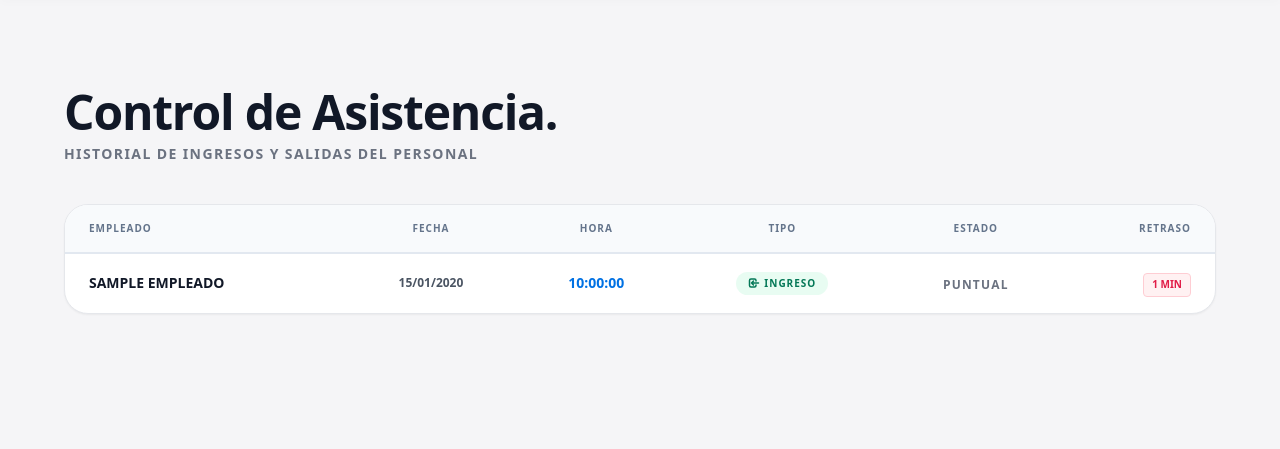
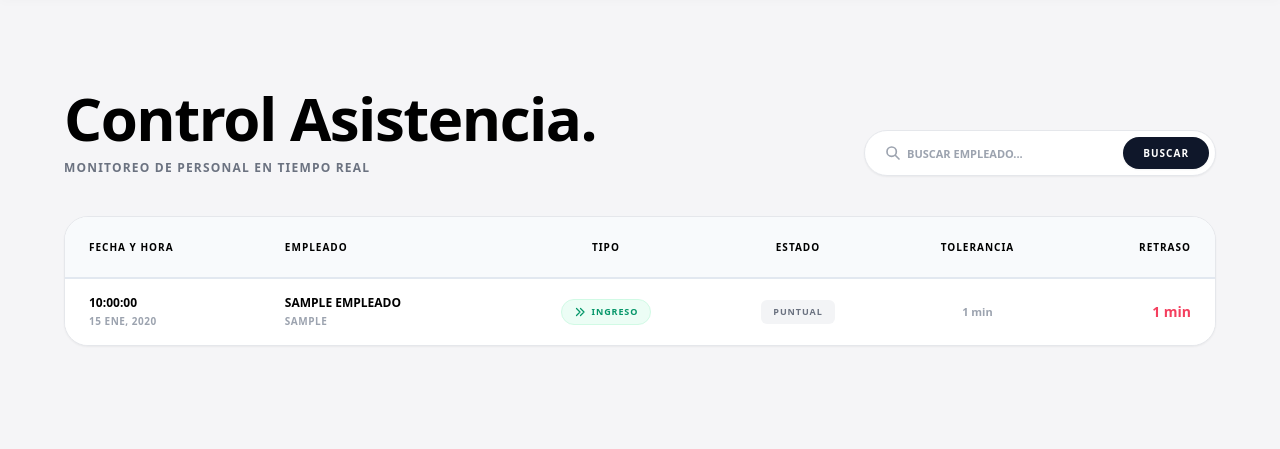
Before and after one commit to joseignaciolimasubieta/sistema-lima-django, a Django app: page /empleados/asistencia/ in a window 1280 px wide. Shown: the part 56-505 px from the top of the page. Run offline with Django 4.2, Linux system fonts and the light colour scheme; a user stored in the database is signed in; tables that the repository leaves empty hold one stand-in row (values such as "Sample post"); some libraries are stand-ins or nearby versions.

Commit message:
Ajuste de actualización

```diff
--- a/academico/models.py
+++ b/academico/models.py
@@ -357,11 +357,11 @@ class Empleado(models.Model):
     fecha_ingreso = models.DateField(blank=True, null=True, verbose_name="Fecha de Ingreso")
     salario_base = models.DecimalField(max_digits=10, decimal_places=2, default=0.00, verbose_name="Haber Básico Acordado")
 
-    # --- ¡VUELVE A AÑADIR ESTOS 4 CAMPOS! ---
+    # --- NUEVOS CAMPOS DE HORARIO ---
     hora_ingreso = models.TimeField(default=time(8, 30), verbose_name="Hora de Ingreso")
     hora_salida = models.TimeField(default=time(18, 30), verbose_name="Hora de Salida")
     tolerancia_minutos = models.IntegerField(default=10, verbose_name="Tolerancia (minutos)")
-    dias_laborales = models.CharField(max_length=50, default="L,M,X,J,V", verbose_name="Días Laborales")
+    dias_laborales = models.CharField(max_length=50, default="L,M,X,J,V", help_text="Ej: L,M,X,J,V,S", verbose_name="Días Laborales")
 
     class Meta:
         verbose_name = "Empleado"
--- a/academico/templates/asistencia_empleados.html
+++ b/academico/templates/asistencia_empleados.html
@@ -1,83 +1,97 @@
 {% extends 'base.html' %}
 {% block content %}
 
-<div class="max-w-7xl mx-auto px-4 sm:px-6 lg:px-8 py-10 animate-fade-in relative z-10 font-sans">
+<div class="max-w-[95rem] mx-auto px-4 md:px-8 pb-16 pt-10 animate-fade-in relative z-10 font-sans">
 
-    <div class="mb-10 flex flex-col md:flex-row md:items-end justify-between gap-6">
-        <div>
-            <h1 class="text-4xl md:text-5xl font-black text-gray-900 tracking-tight">Control de Asistencia.</h1>
-            <p class="text-sm font-bold text-gray-500 uppercase tracking-widest mt-2">Historial de Ingresos y Salidas del Personal</p>
+    <div class="mb-10 flex flex-col xl:flex-row xl:items-end justify-between gap-6 w-full">
+        <div class="space-y-3 shrink-0">
+            <h1 class="text-5xl md:text-6xl font-bold text-black tracking-tight">Control Asistencia.</h1>
+            <p class="text-xs font-bold text-gray-500 uppercase tracking-widest mt-2">Monitoreo de Personal en Tiempo Real</p>
+        </div>
+
+        <div class="flex flex-col items-end gap-3 w-full xl:w-auto shrink-0">
+            <form method="GET" class="flex flex-col sm:flex-row items-center justify-end gap-3 w-full">
+                <div class="flex items-center bg-white p-1.5 rounded-full border border-gray-200 shadow-sm w-full sm:w-[22rem] group focus-within:border-emerald-500 transition-all">
+                    <div class="relative w-full h-8 flex items-center">
+                        <div class="absolute left-3.5 text-gray-400 group-focus-within:text-emerald-500 transition-colors">
+                            <svg class="w-4 h-4" fill="none" stroke="currentColor" viewBox="0 0 24 24"><path stroke-linecap="round" stroke-linejoin="round" stroke-width="2.5" d="M21 21l-6-6m2-5a7 7 0 11-14 0 7 7 0 0114 0z"></path></svg>
+                        </div>
+                        <input type="text" name="buscar" value="{{ buscar|default:'' }}" placeholder="BUSCAR EMPLEADO..." class="w-full h-full pl-9 pr-2 bg-transparent outline-none text-[11px] font-bold text-black placeholder-gray-400">
+                    </div>
+                    <button type="submit" class="h-8 px-5 bg-slate-900 hover:bg-black text-white text-[10px] font-black rounded-full transition-all tracking-widest uppercase shadow-sm whitespace-nowrap ml-1">Buscar</button>
+                </div>
+            </form>
         </div>
     </div>
 
-    <div class="bg-white rounded-3xl shadow-sm border border-gray-200 overflow-hidden">
-        <div class="overflow-x-auto scrollbar-delgada">
-            <table class="w-full text-left border-collapse">
-                <thead>
-                    <tr class="bg-slate-50 border-b-2 border-slate-200">
-                        <th class="px-6 py-4 text-[10px] font-black text-slate-500 uppercase tracking-widest whitespace-nowrap">Empleado</th>
-                        <th class="px-6 py-4 text-[10px] font-black text-slate-500 uppercase tracking-widest text-center whitespace-nowrap">Fecha</th>
-                        <th class="px-6 py-4 text-[10px] font-black text-slate-500 uppercase tracking-widest text-center whitespace-nowrap">Hora</th>
-                        <th class="px-6 py-4 text-[10px] font-black text-slate-500 uppercase tracking-widest text-center whitespace-nowrap">Tipo</th>
-                        <th class="px-6 py-4 text-[10px] font-black text-slate-500 uppercase tracking-widest text-center whitespace-nowrap">Estado</th>
-                        <th class="px-6 py-4 text-[10px] font-black text-slate-500 uppercase tracking-widest text-right whitespace-nowrap">Retraso</th>
+    <div class="bg-white rounded-3xl border border-gray-200 overflow-hidden relative shadow-sm mb-10">
+        <div class="overflow-x-auto max-h-[650px] scrollbar-delgada relative">
+            <table class="w-full text-sm text-left border-collapse">
+                <thead class="bg-slate-50 border-b-2 border-slate-200 sticky top-0 z-20">
+                    <tr>
+                        <th class="py-5 px-6 text-left text-[10px] font-black text-black uppercase tracking-widest whitespace-nowrap">Fecha y Hora</th>
+                        <th class="py-5 px-6 text-left text-[10px] font-black text-black uppercase tracking-widest whitespace-nowrap">Empleado</th>
+                        <th class="py-5 px-6 text-center text-[10px] font-black text-black uppercase tracking-widest whitespace-nowrap">Tipo</th>
+                        <th class="py-5 px-6 text-center text-[10px] font-black text-black uppercase tracking-widest whitespace-nowrap">Estado</th>
+                        <th class="py-5 px-6 text-center text-[10px] font-black text-black uppercase tracking-widest whitespace-nowrap">Tolerancia</th>
+                        <th class="py-5 px-6 text-right text-[10px] font-black text-black uppercase tracking-widest whitespace-nowrap">Retraso</th>
                     </tr>
                 </thead>
-                <tbody class="divide-y divide-gray-100">
+
+                <tbody class="divide-y divide-gray-100 text-xs bg-white">
                     {% for a in asistencias %}
-                    <tr class="hover:bg-slate-50/50 transition-colors group">
-                        <td class="px-6 py-4 text-sm font-bold text-gray-900 whitespace-nowrap">
-                            {{ a.empleado.nombre_completo|upper }}
+                    <tr class="hover:bg-slate-50 transition-colors duration-200 group relative">
+
+                        <td class="px-6 py-4 whitespace-nowrap">
+                            <div class="font-black text-black text-xs">{{ a.hora|time:"H:i:s" }}</div>
+                            <div class="text-[10px] font-bold text-gray-400 uppercase tracking-wider mt-0.5">{{ a.fecha|date:"d M, Y" }}</div>
                         </td>
 
-                        <td class="px-6 py-4 text-xs font-bold text-gray-600 text-center whitespace-nowrap">
-                            {{ a.fecha|date:"d/m/Y" }}
-                        </td>
-
-                        <td class="px-6 py-4 text-sm font-black text-[#0071e3] text-center whitespace-nowrap">
-                            {{ a.hora|time:"H:i:s" }}
+                        <td class="px-6 py-4">
+                            <div class="font-bold text-black text-xs uppercase">{{ a.empleado.nombre_completo }}</div>
+                            <div class="text-[10px] font-bold text-gray-400 uppercase tracking-wider mt-0.5">{{ a.empleado.cargo }}</div>
                         </td>
 
                         <td class="px-6 py-4 text-center whitespace-nowrap">
                             {% if a.tipo == 'INGRESO' %}
-                                <span class="inline-flex items-center gap-1 px-3 py-1 rounded-full bg-emerald-100/50 text-emerald-700 text-[10px] font-black uppercase tracking-widest">
-                                    <svg class="w-3 h-3" fill="none" stroke="currentColor" viewBox="0 0 24 24"><path stroke-linecap="round" stroke-linejoin="round" stroke-width="3" d="M11 16l-4-4m0 0l4-4m-4 4h14m-5 4v1a3 3 0 01-3 3H6a3 3 0 01-3-3V7a3 3 0 013-3h7a3 3 0 013 3v1"></path></svg>
+                                <span class="inline-flex items-center gap-1.5 px-3 py-1 rounded-full bg-emerald-50 border border-emerald-100 text-emerald-600 font-bold text-[9px] uppercase tracking-widest">
+                                    <svg class="w-3 h-3" fill="none" stroke="currentColor" viewBox="0 0 24 24"><path stroke-linecap="round" stroke-linejoin="round" stroke-width="2.5" d="M13 5l7 7-7 7M5 5l7 7-7 7"></path></svg>
                                     Ingreso
                                 </span>
                             {% else %}
-                                <span class="inline-flex items-center gap-1 px-3 py-1 rounded-full bg-amber-100/50 text-amber-700 text-[10px] font-black uppercase tracking-widest">
+                                <span class="inline-flex items-center gap-1.5 px-3 py-1 rounded-full bg-orange-50 border border-orange-100 text-orange-600 font-bold text-[9px] uppercase tracking-widest">
+                                    <svg class="w-3 h-3" fill="none" stroke="currentColor" viewBox="0 0 24 24"><path stroke-linecap="round" stroke-linejoin="round" stroke-width="2.5" d="M17 16l4-4m0 0l-4-4m4 4H7m6 4v1a3 3 0 01-3 3H6a3 3 0 01-3-3V7a3 3 0 013-3h4a3 3 0 013 3v1"></path></svg>
                                     Salida
-                                    <svg class="w-3 h-3" fill="none" stroke="currentColor" viewBox="0 0 24 24"><path stroke-linecap="round" stroke-linejoin="round" stroke-width="3" d="M17 16l4-4m0 0l-4-4m4 4H7m6 4v1a3 3 0 01-3 3H6a3 3 0 01-3-3V7a3 3 0 013-3h4a3 3 0 013 3v1"></path></svg>
                                 </span>
                             {% endif %}
                         </td>
 
                         <td class="px-6 py-4 text-center whitespace-nowrap">
                             {% if a.estado == 'PUNTUAL' %}
-                                <span class="text-xs font-bold text-gray-500 uppercase tracking-widest">PUNTUAL</span>
-                            {% elif a.estado == 'RETRASO' %}
-                                <span class="text-xs font-black text-rose-500 uppercase tracking-widest">RETRASO</span>
+                                <span class="inline-block px-3 py-1 rounded-md bg-gray-100 text-gray-500 font-black text-[9px] uppercase tracking-widest">Puntual</span>
                             {% else %}
-                                <span class="text-xs font-bold text-gray-400 uppercase tracking-widest">{{ a.estado }}</span>
+                                <span class="inline-block px-3 py-1 rounded-md bg-rose-50 text-rose-600 font-black text-[9px] uppercase tracking-widest">Retraso</span>
                             {% endif %}
+                        </td>
+
+                        <td class="px-6 py-4 text-center whitespace-nowrap">
+                            <span class="text-[11px] font-bold text-gray-400">{{ a.empleado.tolerancia_minutos }} min</span>
                         </td>
 
                         <td class="px-6 py-4 text-right whitespace-nowrap">
                             {% if a.minutos_retraso > 0 %}
-                                <span class="inline-flex items-center justify-center h-6 px-2 rounded bg-rose-50 border border-rose-200 text-rose-600 text-[10px] font-black">
-                                    {{ a.minutos_retraso }} MIN
-                                </span>
+                                <span class="font-black text-sm text-rose-500">{{ a.minutos_retraso }} min</span>
                             {% else %}
-                                <span class="text-gray-300 text-sm font-black">-</span>
+                                <span class="font-bold text-sm text-gray-300">-</span>
                             {% endif %}
                         </td>
                     </tr>
                     {% empty %}
                     <tr>
-                        <td colspan="6" class="px-6 py-12 text-center">
-                            <div class="flex flex-col items-center justify-center opacity-40">
-                                <svg class="w-16 h-16 text-gray-400 mb-4" fill="none" stroke="currentColor" viewBox="0 0 24 24"><path stroke-linecap="round" stroke-linejoin="round" stroke-width="1.5" d="M12 8v4l3 3m6-3a9 9 0 11-18 0 9 9 0 0118 0z"></path></svg>
-                                <p class="text-sm font-bold text-gray-500 uppercase tracking-widest">No hay registros de asistencia aún</p>
+                        <td colspan=\"6\" class=\"px-6 py-24 text-center\">
+                            <div class=\"flex flex-col items-center justify-center opacity-40\">
+                                <svg class=\"w-16 h-16 text-gray-400 mb-4\" fill=\"none\" stroke=\"currentColor\" viewBox=\"0 0 24 24\"><path stroke-linecap=\"round\" stroke-linejoin=\"round\" stroke-width=\"1.5\" d=\"M12 8v4l3 3m6-3a9 9 0 11-18 0 9 9 0 0118 0z\"></path></svg>
+                                <p class=\"text-sm font-bold text-gray-500 uppercase tracking-widest\">Aún no hay marcajes registrados</p>
                             </div>
                         </td>
                     </tr>
@@ -91,9 +105,10 @@
 <style>
     .animate-fade-in { animation: fadeIn 0.4s cubic-bezier(0.16, 1, 0.3, 1) forwards; }
     @keyframes fadeIn { from { opacity: 0; transform: translateY(8px); } to { opacity: 1; transform: translateY(0); } }
-    .scrollbar-delgada::-webkit-scrollbar { height: 8px; width: 8px; }
+    .scrollbar-delgada::-webkit-scrollbar { width: 8px; height: 8px; }
     .scrollbar-delgada::-webkit-scrollbar-track { background: transparent; }
-    .scrollbar-delgada::-webkit-scrollbar-thumb { background: #d1d5db; border-radius: 10px; }
+    .scrollbar-delgada::-webkit-scrollbar-thumb { background: #e2e8f0; border-radius: 10px; border: 2px solid white; }
+    .scrollbar-delgada::-webkit-scrollbar-thumb:hover { background: #cbd5e1; }
 </style>
 
 {% endblock %}
--- a/academico/views.py
+++ b/academico/views.py
@@ -3440,12 +3440,12 @@ def registrar_asistencia_rfid(request):
             if ultimo_marcado and ultimo_marcado.tipo == 'INGRESO':
                 tipo_marcado = 'SALIDA'
 
-            # 5. Lógica de Horarios PERSONALIZADA (Solo se calcula en el INGRESO)
+            minutos_retraso = 0
             estado_asistencia = 'PUNTUAL'
-            minutos_retraso = 0
-
+
+            # LÓGICA DE HORARIO PERSONALIZADO
             if tipo_marcado == 'INGRESO':
-                # Convertimos las horas de ingreso personal del empleado a un objeto completo de tiempo
+                # Convertimos las horas a objetos completos para poder restarlos
                 hora_limite = ahora.replace(
                     hour=empleado.hora_ingreso.hour,
                     minute=empleado.hora_ingreso.minute,
@@ -3455,16 +3455,16 @@ def registrar_asistencia_rfid(request):
                 # Le sumamos sus minutos de tolerancia personales
                 hora_limite_con_tolerancia = hora_limite + timedelta(minutos=empleado.tolerancia_minutos)
 
-                # Si se pasó de su hora límite con tolerancia, marcamos retraso
                 if ahora > hora_limite_con_tolerancia:
                     estado_asistencia = 'RETRASO'
                     diferencia = ahora - hora_limite
                     minutos_retraso = int(diferencia.total_seconds() / 60)
 
-            # 6. Guardamos el registro en la tabla de Asistencias (¡Sin tocar la tabla de planillas!)
-            AsistenciaEmpleado.objects.create(
+            # Guardamos la asistencia con el estado correcto
+            asistencia = AsistenciaEmpleado.objects.create(
                 empleado=empleado,
                 fecha=ahora.date(),
+                hora=ahora.time(),
                 tipo=tipo_marcado,
                 estado=estado_asistencia,
                 minutos_retraso=minutos_retraso
```
Also changed, not shown: academico/admin.py (+4 -3 lines), academico/migrations/0044_alter_empleado_dias_laborales.py (added).
